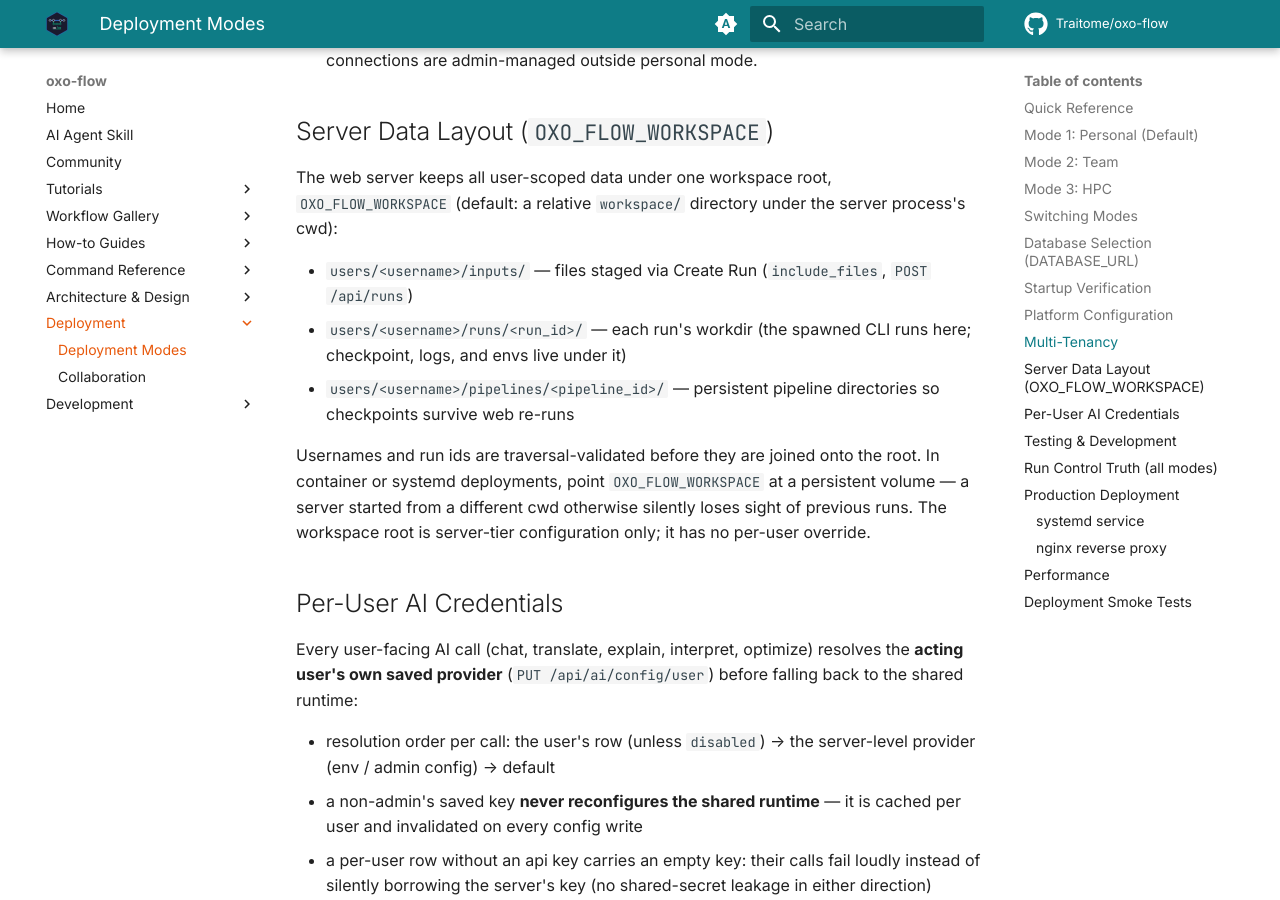
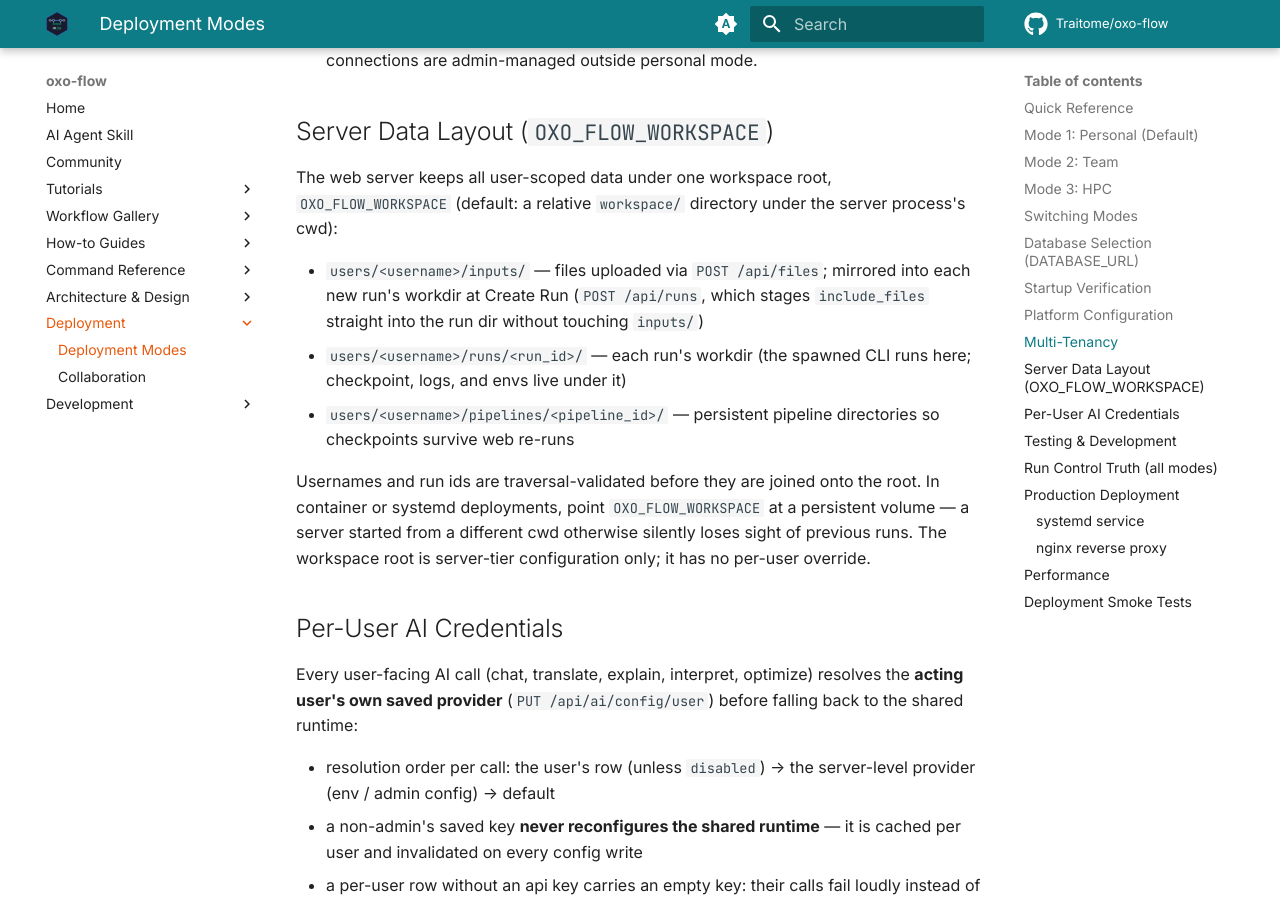
Before and after one commit to Traitome/oxo-flow, an MkDocs documentation site: the page built from docs/guide/src/how-to/deploy-modes.md, in a window 1280 px wide and 900 px high, scrolled down 5710 px. Built offline with MkDocs 1.6.1 and Material for MkDocs 9.7.7, drawn with Linux system fonts in a browser that asks for light colours; comment, search, counter and statistics services are not loaded; the version menu is left out.

Commit message:
docs: apply review fixes to env-var wave-2 additions (#994)
- deploy-modes.md: `users/<u>/inputs/` is written by POST /api/files and
  mirrored into new run workdirs; include_files from Create Run are
  staged straight into the run dir instead (files.rs:767,
  handlers.rs:447-472/574-598)
- AGENTS.md: OXO_FLOW_MODULE_CACHE cross-ref now points at the actual
  `[[include]]` section of the workflow-format reference (no
  module-cache section exists)
- web-system-architecture.md: the engine probe logs the resolved path —
  it does not name the source; soften the claim accordingly

Co-Authored-By: Claude Code <noreply@anthropic.com>

```diff
--- a/docs/guide/src/how-to/deploy-modes.md
+++ b/docs/guide/src/how-to/deploy-modes.md
@@ -250,8 +250,10 @@ The web server keeps all user-scoped data under one workspace root,
 `OXO_FLOW_WORKSPACE` (default: a relative `workspace/` directory under the
 server process's cwd):
 
-- `users/<username>/inputs/` — files staged via Create Run
-  (`include_files`, `POST /api/runs`)
+- `users/<username>/inputs/` — files uploaded via `POST /api/files`;
+  mirrored into each new run's workdir at Create Run
+  (`POST /api/runs`, which stages `include_files` straight into the run
+  dir without touching `inputs/`)
 - `users/<username>/runs/<run_id>/` — each run's workdir (the spawned CLI
   runs here; checkpoint, logs, and envs live under it)
 - `users/<username>/pipelines/<pipeline_id>/` — persistent pipeline
```
Also changed, not shown: AGENTS.md (+1 -1 lines), docs/guide/src/reference/web-system-architecture.md (+3 -3 lines).
